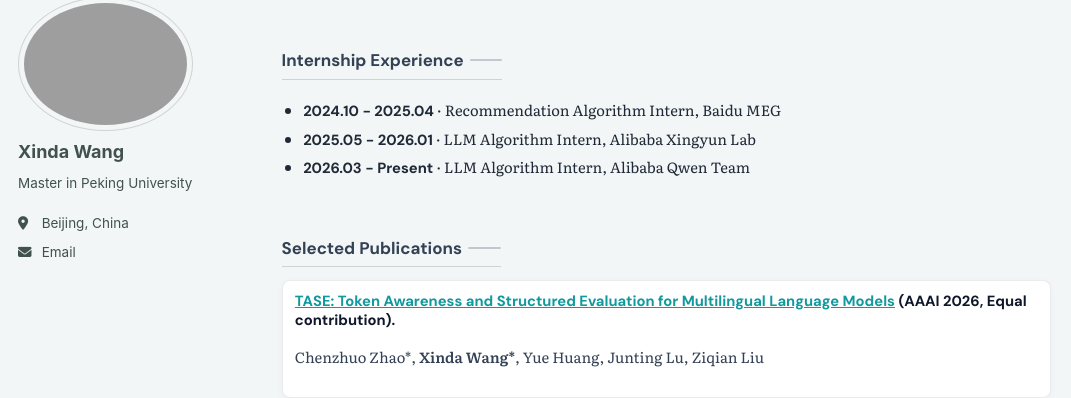
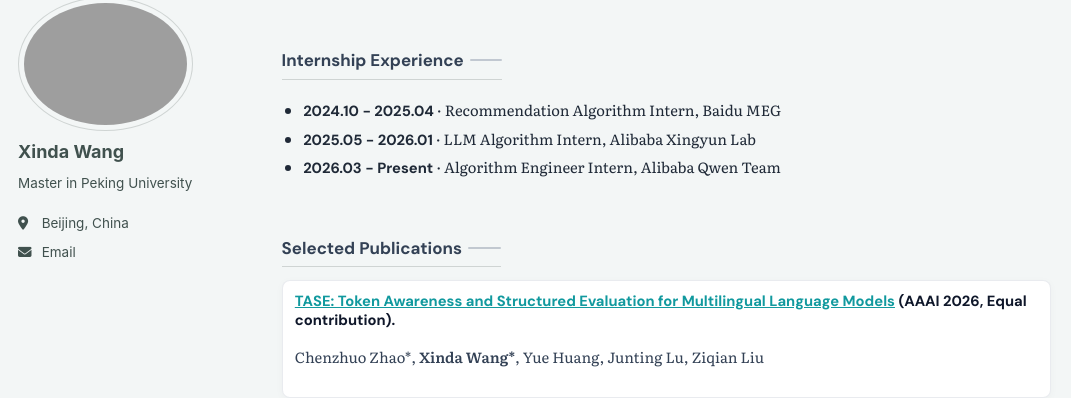
Before and after one commit to xindaaW/xindaaW.github.io, a Jekyll site: the page built from _pages/about.md, in a window 1280 px wide and 900 px high, scrolled down 731 px. Shown: the part 104-502 px from the top of the window, without its empty margins (0-1071 px from the left). Built offline with Jekyll 4.4.1, drawn with Linux system fonts in a browser that asks for light colours; a script bundle is joined from its source files by our own code; library files that are not in the unit come from our copies.

Commit message:
rename Qwen role to algorithm engineer intern

```diff
--- a/_pages/about.md
+++ b/_pages/about.md
@@ -47,7 +47,7 @@ redirect_from:
   <ul class="home-timeline">
     <li><strong>2024.10 - 2025.04</strong> · Recommendation Algorithm Intern, Baidu MEG</li>
     <li><strong>2025.05 - 2026.01</strong> · LLM Algorithm Intern, Alibaba Xingyun Lab</li>
-    <li><strong>2026.03 - Present</strong> · LLM Algorithm Intern, Alibaba Qwen Team</li>
+    <li><strong>2026.03 - Present</strong> · Algorithm Engineer Intern, Alibaba Qwen Team</li>
   </ul>
 </section>
 
```
